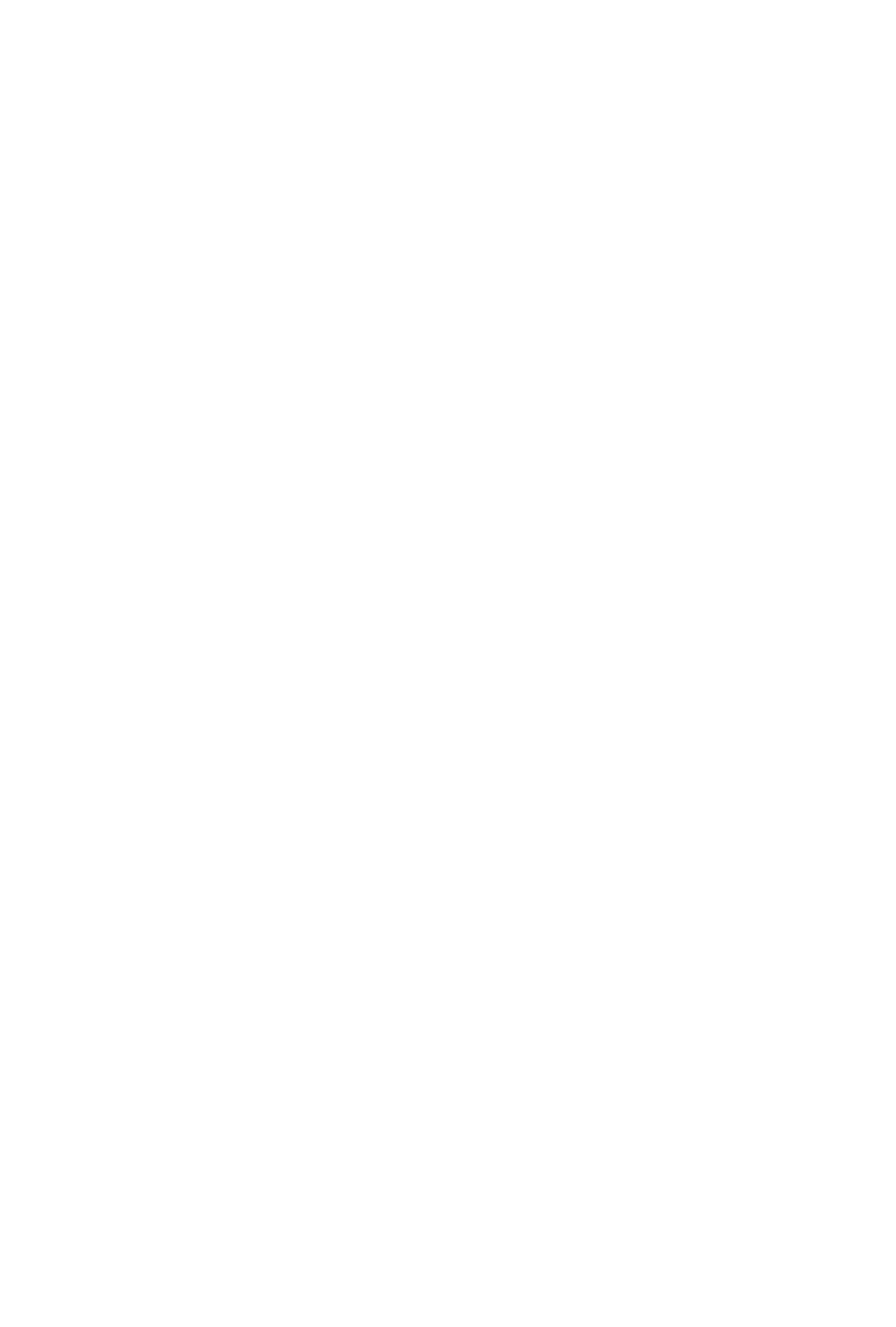
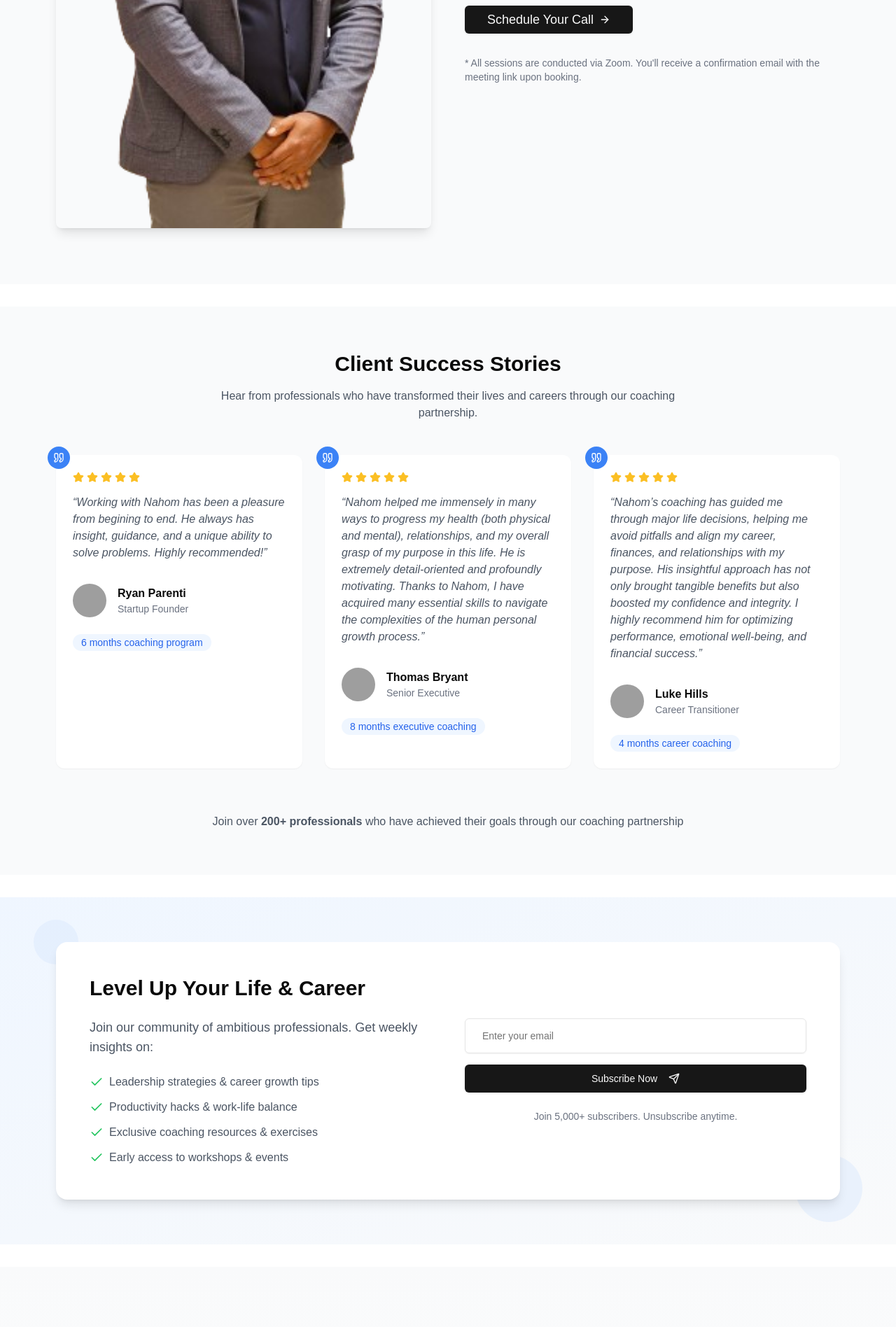
Before and after one commit to ammanabua/landing-na, a Next.js app: page / in a window 1280 px wide. Shown: the part 3884-5780 px from the top of the page at 70% size. Before the commit the page ends 3312 px from the top, so only its background shows below. Built offline with nearby package versions, Linux system fonts and the light colour scheme; grey boxes are pictures that could not be loaded.

Commit message:
fix build errors

```diff
--- a/src/app/layout.tsx
+++ b/src/app/layout.tsx
@@ -1,5 +1,5 @@
 import type { Metadata } from "next";
-import { Montserrat, Lato } from "next/font/google";
+import { Lato } from "next/font/google";
 import "./globals.css";
 import  Navbar  from "@/components/Navbar";
 import Footer from "@/components/Footer";
--- a/src/app/page.tsx
+++ b/src/app/page.tsx
@@ -17,10 +17,10 @@ export default function Home() {
         <Services />
         <About />
         <PodcastFeature />
-        {/* <Booking /> */}
-        {/* <Testimonials />
+        <Booking />
+        <Testimonials />
         <Newsletter />
-        <Contact /> */}
+        <Contact />
       </main>
     </div>
   );
```
